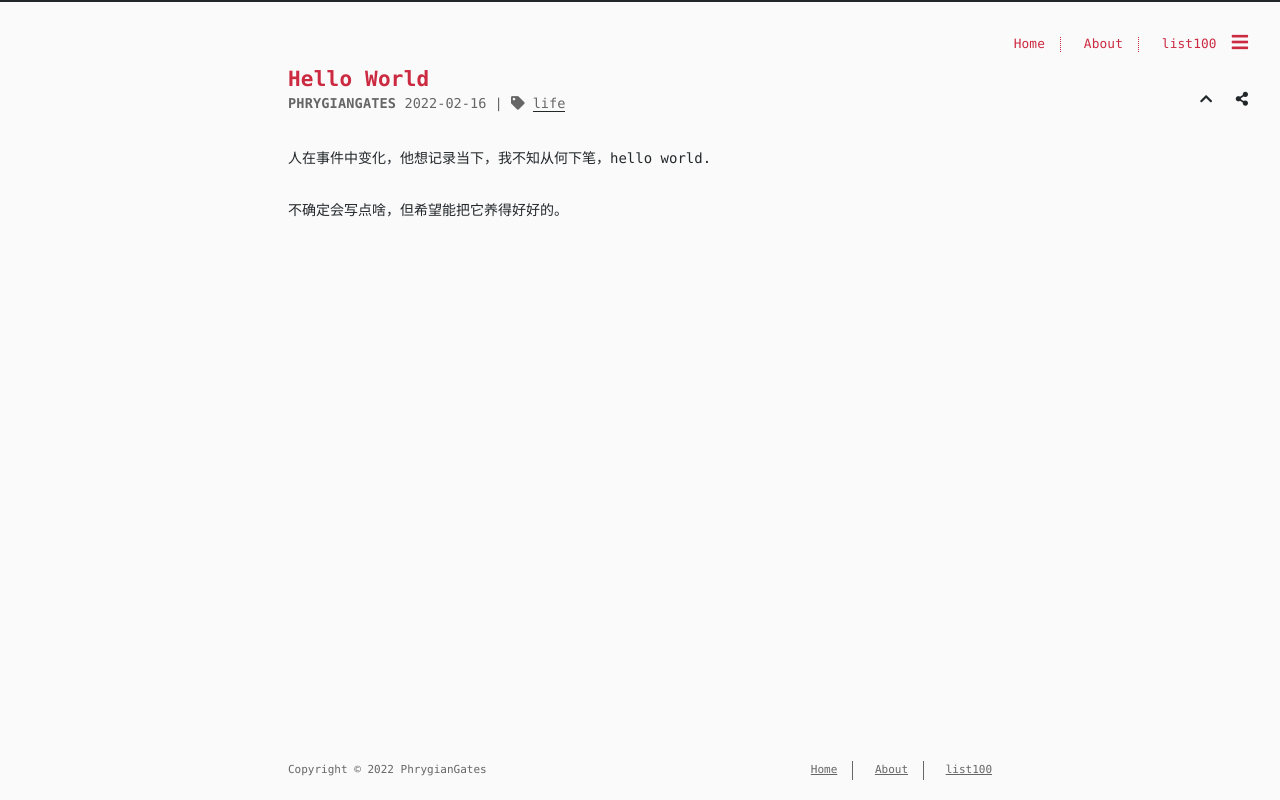
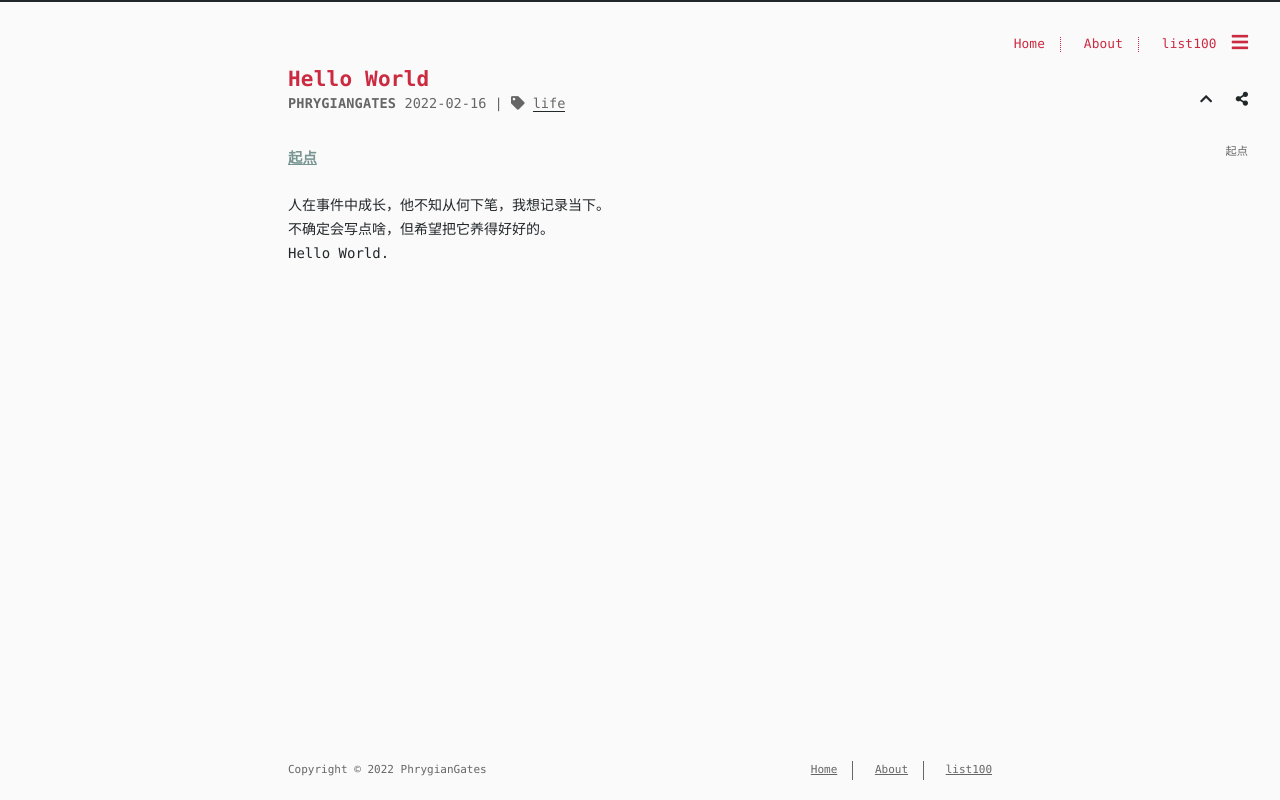
Before and after one commit to PhrygianGates/PhrygianGates.github.io, a plain HTML site: page 2022/02/16/hello-world/index.html in a window 1280 px wide. Both pictures are taken after a click on the link 1239 px from the left and 44 px from the top of the page. Drawn offline with Linux system fonts and the light colour scheme; a web font is replaced by a local one.

Commit message:
Site updated: 2022-02-16 23:40:05

```diff
--- a/2022/02/16/hello-world/index.html
+++ b/2022/02/16/hello-world/index.html
@@ -6,15 +6,15 @@
     <meta http-equiv="X-UA-Compatible" content="IE=edge">
     <meta name="HandheldFriendly" content="True">
     <meta name="viewport" content="width=device-width, initial-scale=1, maximum-scale=1" />
-    <meta name="description" content="人在事件中变化，他想记录当下，我不知从何下笔，hello world. 不确定会写点啥，但希望能把它养得好好的。">
+    <meta name="description" content="起点人在事件中成长，他不知从何下笔，我想记录当下。不确定会写点啥，但希望把它养得好好的。Hello World.">
 <meta property="og:type" content="article">
 <meta property="og:title" content="Hello World">
 <meta property="og:url" content="http://example.com/2022/02/16/hello-world/index.html">
 <meta property="og:site_name" content="PhrygianGates">
-<meta property="og:description" content="人在事件中变化，他想记录当下，我不知从何下笔，hello world. 不确定会写点啥，但希望能把它养得好好的。">
+<meta property="og:description" content="起点人在事件中成长，他不知从何下笔，我想记录当下。不确定会写点啥，但希望把它养得好好的。Hello World.">
 <meta property="og:locale" content="en_US">
 <meta property="article:published_time" content="2022-02-16T05:22:26.605Z">
-<meta property="article:modified_time" content="2022-02-16T15:30:48.606Z">
+<meta property="article:modified_time" content="2022-02-16T15:39:10.931Z">
 <meta property="article:author" content="PhrygianGates">
 <meta property="article:tag" content="life">
 <meta name="twitter:card" content="summary">
@@ -102,7 +102,7 @@
 
     </div>
     <div id="toc">
-
+      <ol class="toc"><li class="toc-item toc-level-3"><a class="toc-link" href="#%E8%B5%B7%E7%82%B9"><span class="toc-number">1.</span> <span class="toc-text">起点</span></a></li></ol>
     </div>
   </span>
 </div>
@@ -146,8 +146,7 @@
 
 
   <div class="content" itemprop="articleBody">
-    <p>人在事件中变化，他想记录当下，我不知从何下笔，hello world.</p>
-<p>不确定会写点啥，但希望能把它养得好好的。</p>
+    <h3 id="起点"><a href="#起点" class="headerlink" title="起点"></a>起点</h3><p>人在事件中成长，他不知从何下笔，我想记录当下。<br>不确定会写点啥，但希望把它养得好好的。<br>Hello World.</p>
 
   </div>
 </article>
@@ -171,7 +170,7 @@
     </div>
 
     <div id="toc-footer" style="display: none">
-
+      <ol class="toc"><li class="toc-item toc-level-3"><a class="toc-link" href="#%E8%B5%B7%E7%82%B9"><span class="toc-number">1.</span> <span class="toc-text">起点</span></a></li></ol>
     </div>
 
     <div id="share-footer" style="display: none">
```
